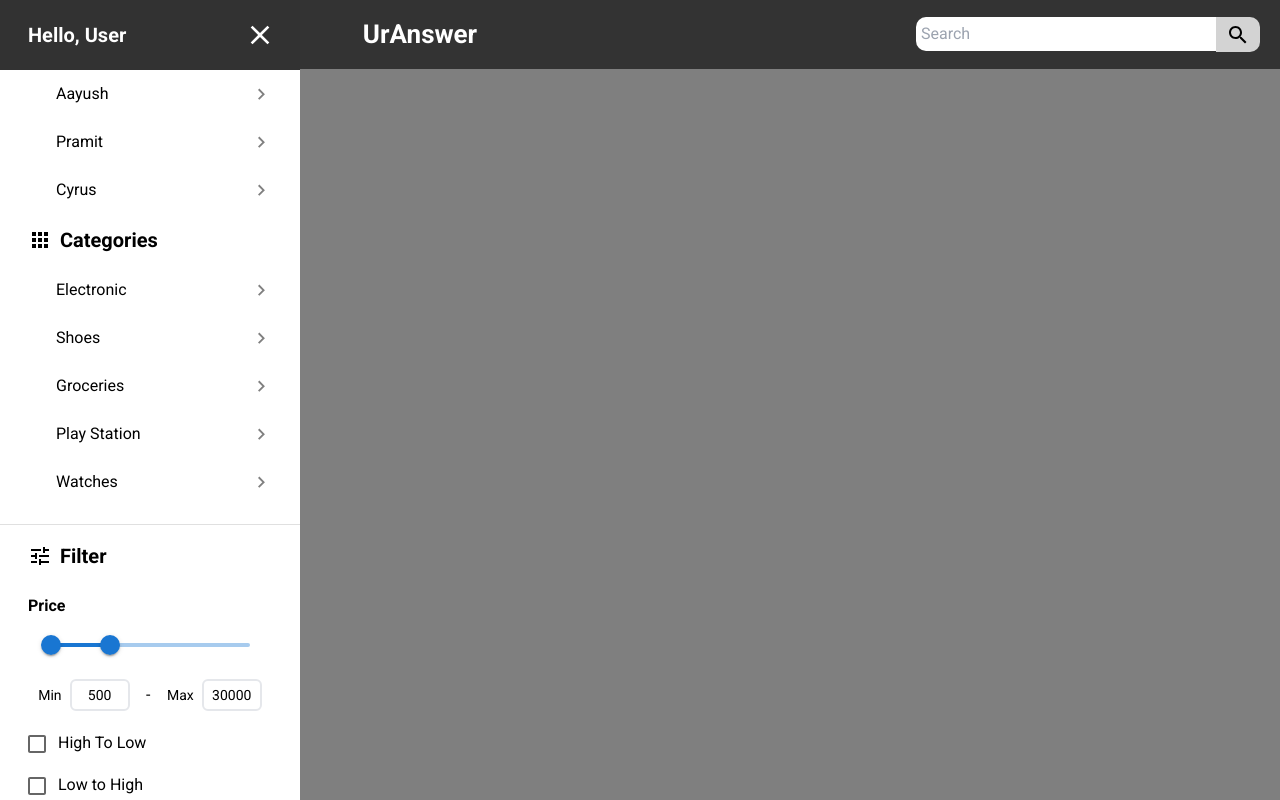
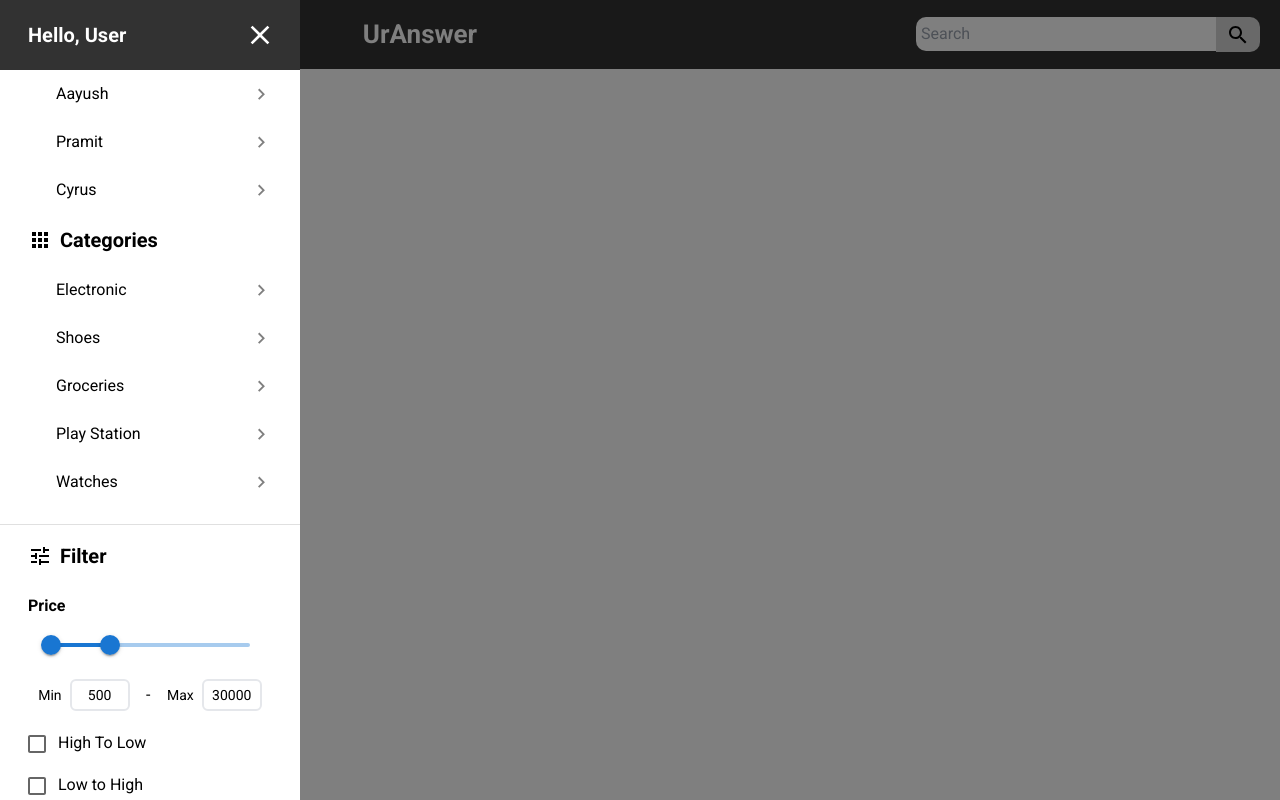
Before and after one commit to Aayush0430/Ecom-Sentiment-Analysis, a Next.js app: page /cyrus in a window 1280 px wide. Both pictures are taken after a click on the button 52 px from the left and 34 px from the top of the page. Built offline with nearby package versions, Linux system fonts and the light colour scheme.

Commit message:
sidebar ok

```diff
--- a/src/app/globals.css
+++ b/src/app/globals.css
@@ -27,7 +27,7 @@ body {
   padding: 15px 20px;
   position: sticky;
   top: 0;
-  z-index: 10;
+  z-index: 1;
 }
 
 .navbar-brand a {
--- a/src/components/SideMenu.tsx
+++ b/src/components/SideMenu.tsx
@@ -61,8 +61,8 @@ const SideMenu = () => {
     <>
       <div
         onClick={removeSidebar}
-        className="close-div bg-[rgb(0,0,0,.5)] hidden h-screen w-screen fixed"
-        style={{ zIndex: "15" }}
+        className="close-div bg-[rgb(0,0,0,.5)] hidden h-screen w-screen fixed top-0"
+        style={{ zIndex: "40" }}
       ></div>
       <div className="sidebar fixed-scrollbar w-[300px] h-[100vh] fixed top-0 overflow-y-auto overflow-x-hidden">
         <div className="hello-user sticky top-0 h-[70px] bg-[rgb(50,50,50)] flex items-center justify-between">
--- a/src/css/sidebar.css
+++ b/src/css/sidebar.css
@@ -17,7 +17,7 @@
   background: white;
   transform: translateX(-100%);
   transition: all 0.3s ease;
-  z-index: 20;
+  z-index: 50;
 }
 .showsidebar {
   transform: translateX(0);
```
